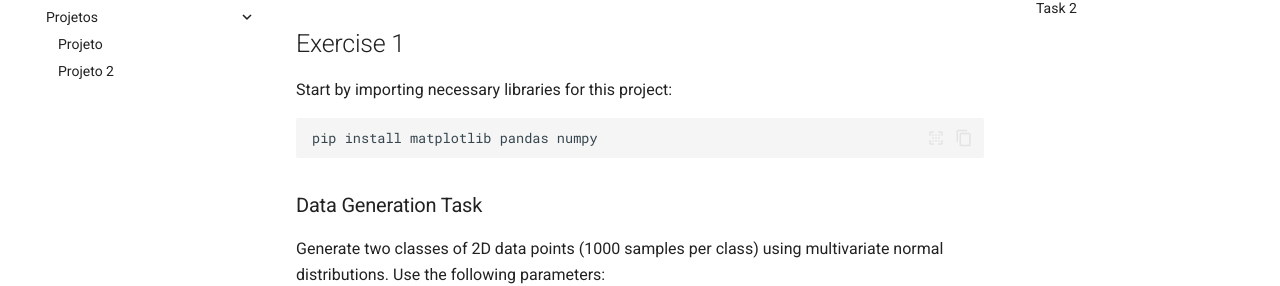
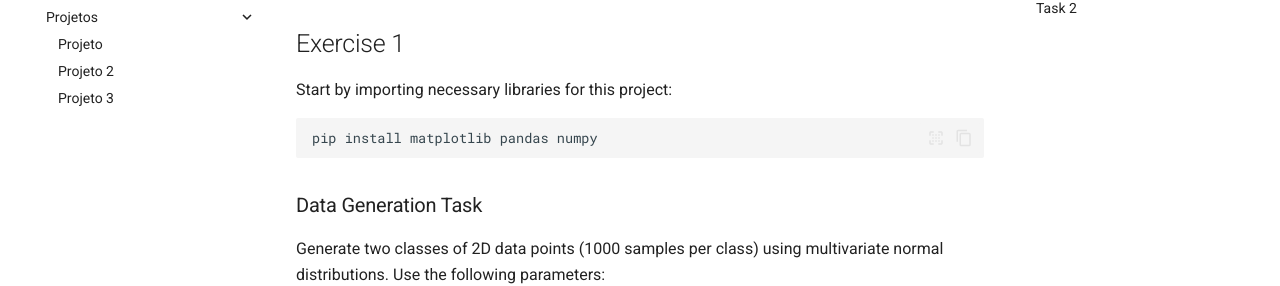
Before and after one commit to arthurfc12/DeepLearningArthurFC, an MkDocs documentation site: the page built from docs/roteiro2/main.md, in a window 1280 px wide. Shown: the part 301-587 px from the top of the page. Built offline with MkDocs 1.6.1 and Material for MkDocs 9.7.7, drawn with Linux system fonts in a browser that asks for light colours; comment, search, counter and statistics services are not loaded.

Commit message:
adding structure for project 3

```diff
--- a/mkdocs.yml
+++ b/mkdocs.yml
@@ -142,3 +142,4 @@ nav:
   - Projetos:
     - Projeto: ./projeto/main.md
     - Projeto 2: ./projeto2/main.md
+    - Projeto 3: ./projeto3/main.md
```
Also changed, not shown: docs/projeto3/main.md (added, +1 -0 lines), 1 other file.
